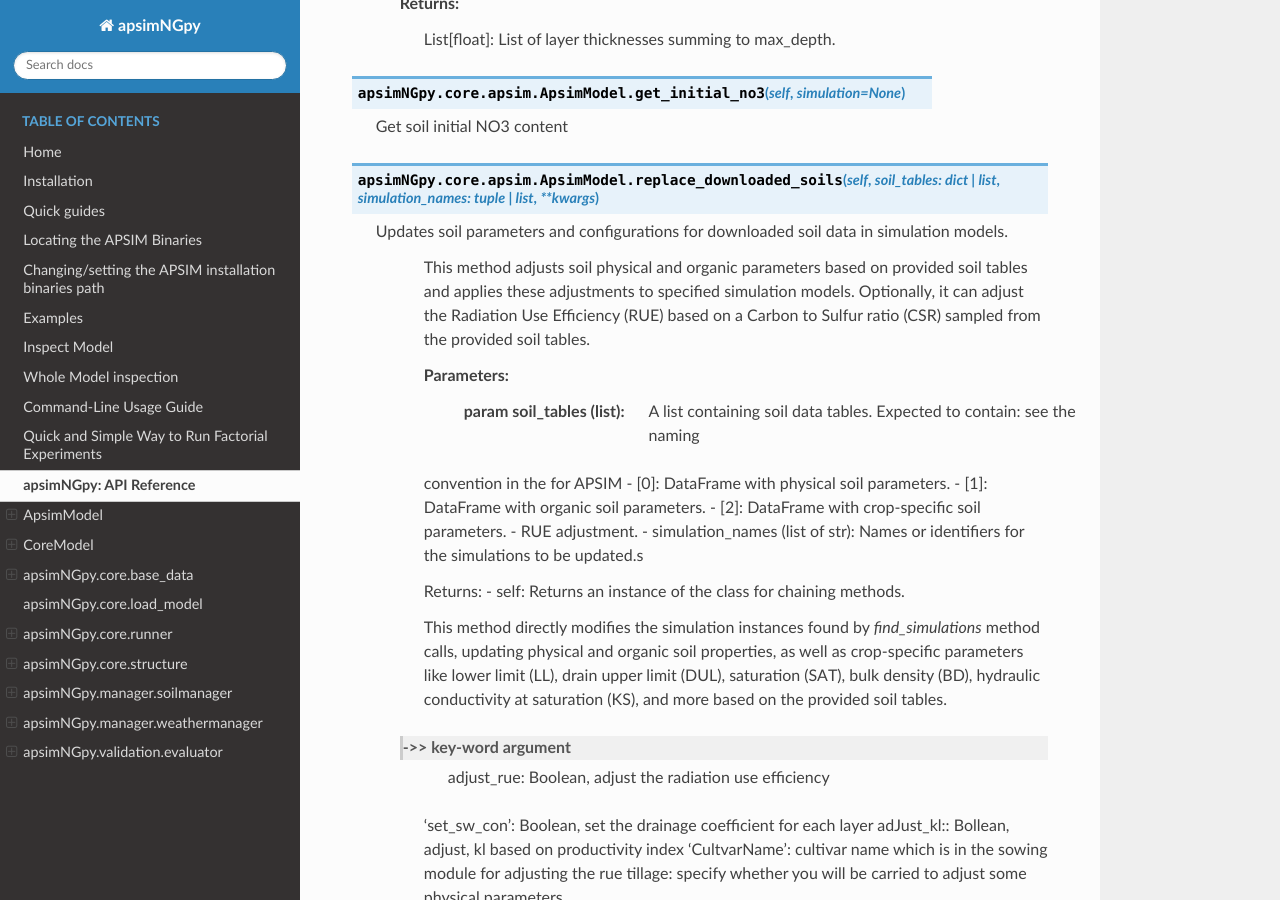
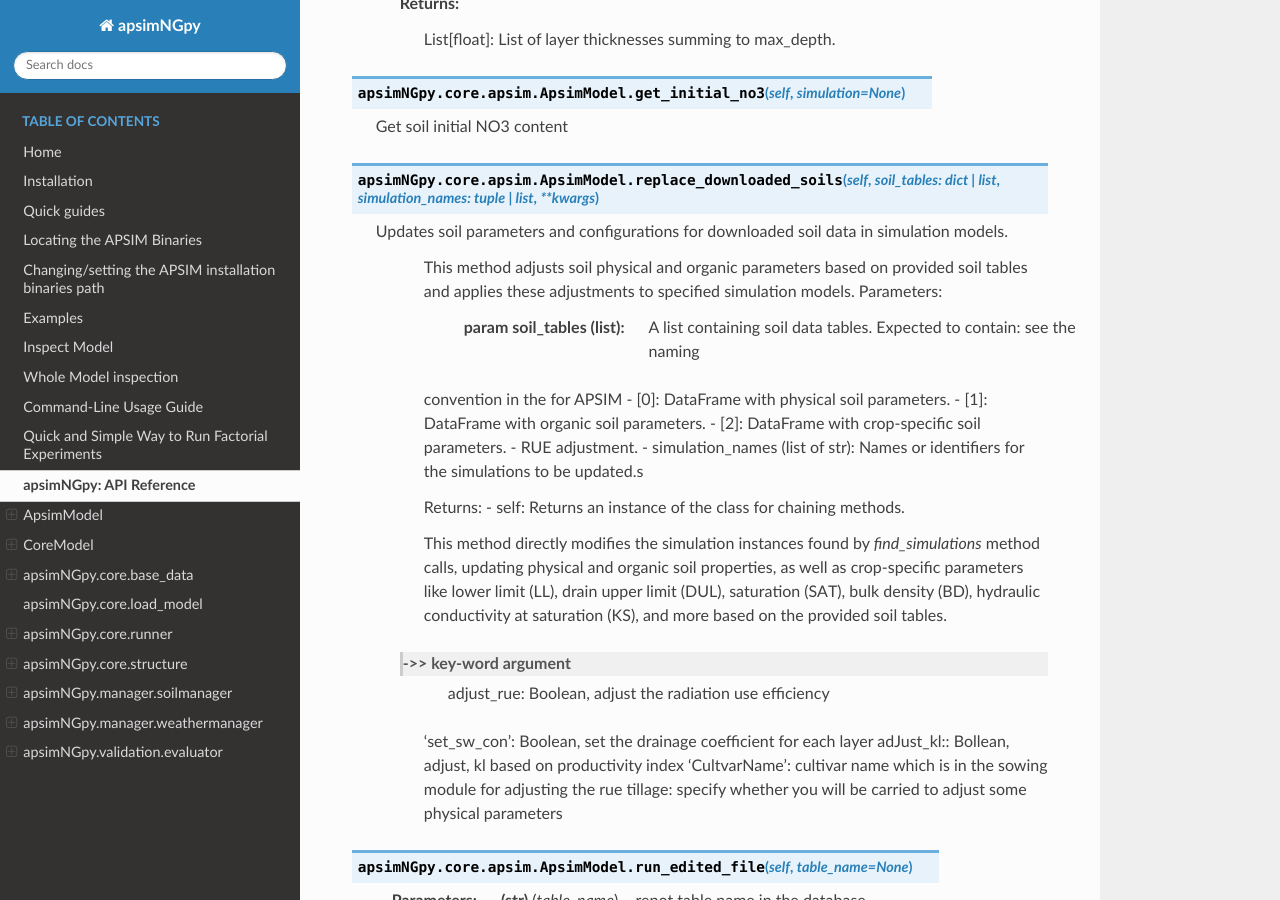
Before and after one commit to MAGALA-RICHARD/documentation-example, a Sphinx documentation site: the page built from doc/api.rst, in a window 1280 px wide and 900 px high, scrolled down 1086 px. Built offline with Sphinx 7.4.7 and the Read the Docs theme 3.1.0, drawn with Linux system fonts in a browser that asks for light colours.

Commit message:
changed index.rst

```diff
--- a/doc/api.rst
+++ b/doc/api.rst
@@ -49,9 +49,7 @@ ApsimModel
    Updates soil parameters and configurations for downloaded soil data in simulation models.
 
             This method adjusts soil physical and organic parameters based on provided soil tables and applies these
-            adjustments to specified simulation models. Optionally, it can adjust the Radiation Use Efficiency (RUE)
-            based on a Carbon to Sulfur ratio (CSR) sampled from the provided soil tables.
-
+            adjustments to specified simulation models.
             Parameters:
                  :param soil_tables (list): A list containing soil data tables. Expected to contain: see the naming
             convention in the for APSIM - [0]: DataFrame with physical soil parameters. - [1]: DataFrame with organic
```
